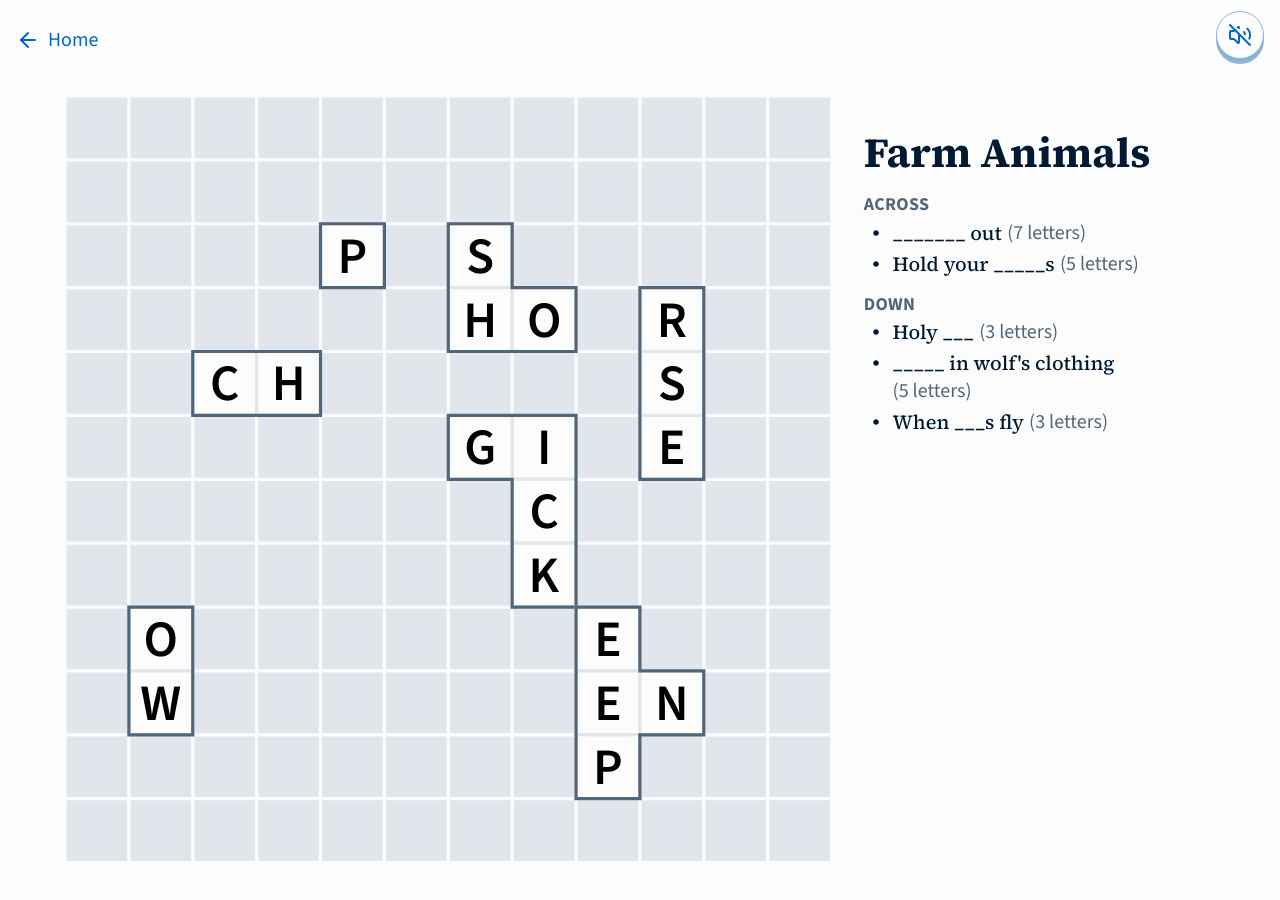
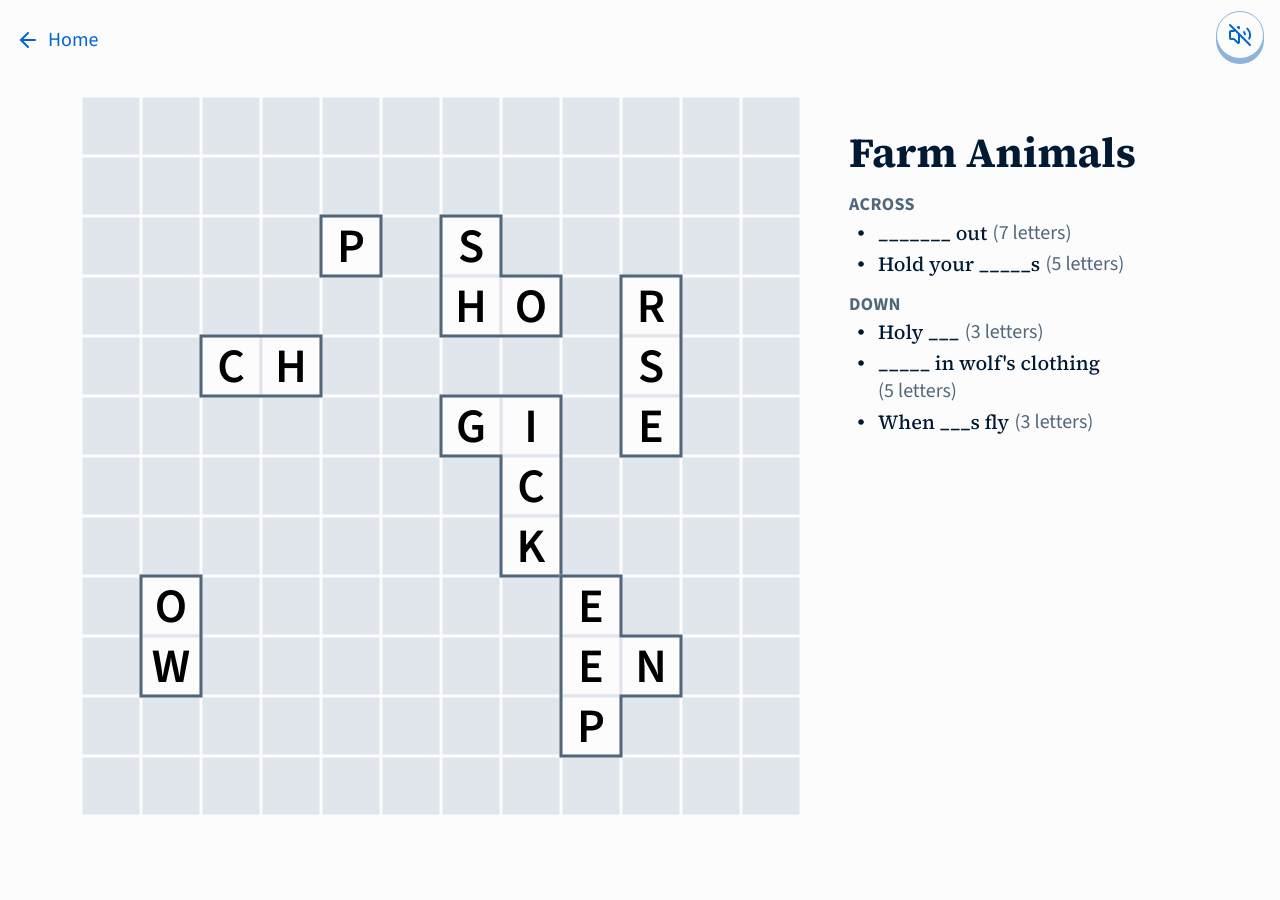
Before and after one commit to Paul-Hebert/tiled-words-2, a Vue app: page /level/1 in a window 1280 px wide. Shown: the top 900 px of the page. Built offline with nearby package versions, Linux system fonts and the light colour scheme.

Commit message:
Misc. tweaks

```diff
--- a/src/App.vue
+++ b/src/App.vue
@@ -25,7 +25,11 @@ import { ArrowLeftIcon } from 'lucide-vue-next'
 }
 
 .has-header {
-  grid-template-rows: 1fr auto 1fr;
+  grid-template-rows: 1fr auto;
+
+  @media (width >= 800px) {
+    grid-template-rows: 1fr auto 1fr;
+  }
 }
 
 header {
--- a/src/components/Board.vue
+++ b/src/components/Board.vue
@@ -96,7 +96,7 @@ const foundWordCells = computed(() => {
 .board {
   aspect-ratio: 1 / 1;
   width: 100%;
-  margin: 0 auto;
+  max-height: 90svh;
   overflow: visible;
   /* TODO: refine... */
   grid-area: content;
--- a/src/router.ts
+++ b/src/router.ts
@@ -3,6 +3,7 @@ import Home from './views/Home.vue'
 import LevelView from './views/LevelView.vue'
 import Instructions from './views/Instructions.vue'
 import LevelList from './views/LevelList.vue'
+import GameCompleted from './views/GameCompleted.vue'
 
 const router = createRouter({
   history: createWebHistory(),
@@ -28,6 +29,11 @@ const router = createRouter({
       name: 'levels',
       component: LevelList,
     },
+    {
+      path: '/game-completed',
+      name: 'game-completed',
+      component: GameCompleted,
+    },
   ],
   scrollBehavior() {
     // Always scroll to top when navigating
```
Also changed, not shown: 1 other file (tests, documents, lock files or other folders).
